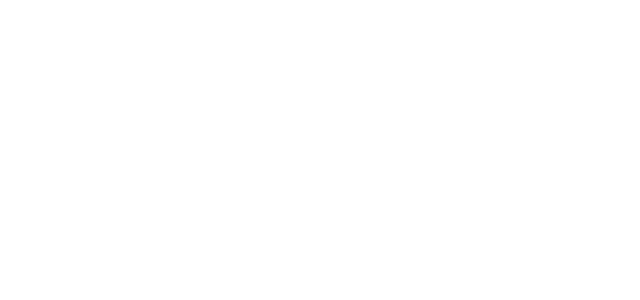
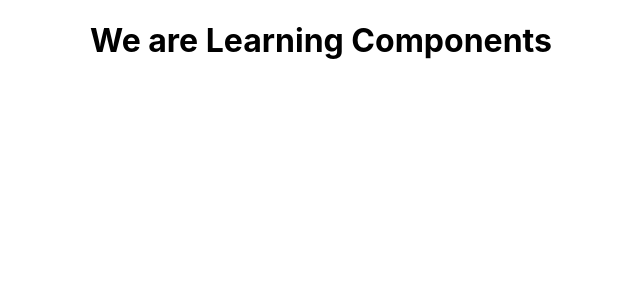
Before and after one commit to DFStechBox/tapasadhikary2laptop, a React (Create React App) app: page / in a window 1280 px wide. Shown: the top 300 px of the page, without its empty margins (319-959 px from the left). Built offline with nearby package versions, Linux system fonts and the light colour scheme.

Commit message:
add code to app.js

```diff
--- a/src/App.js
+++ b/src/App.js
@@ -4,7 +4,7 @@
 function App() {
   return (
     <div className="App">
-
+      <h1>We are Learning Components</h1>
     </div>
   );
 }
```
